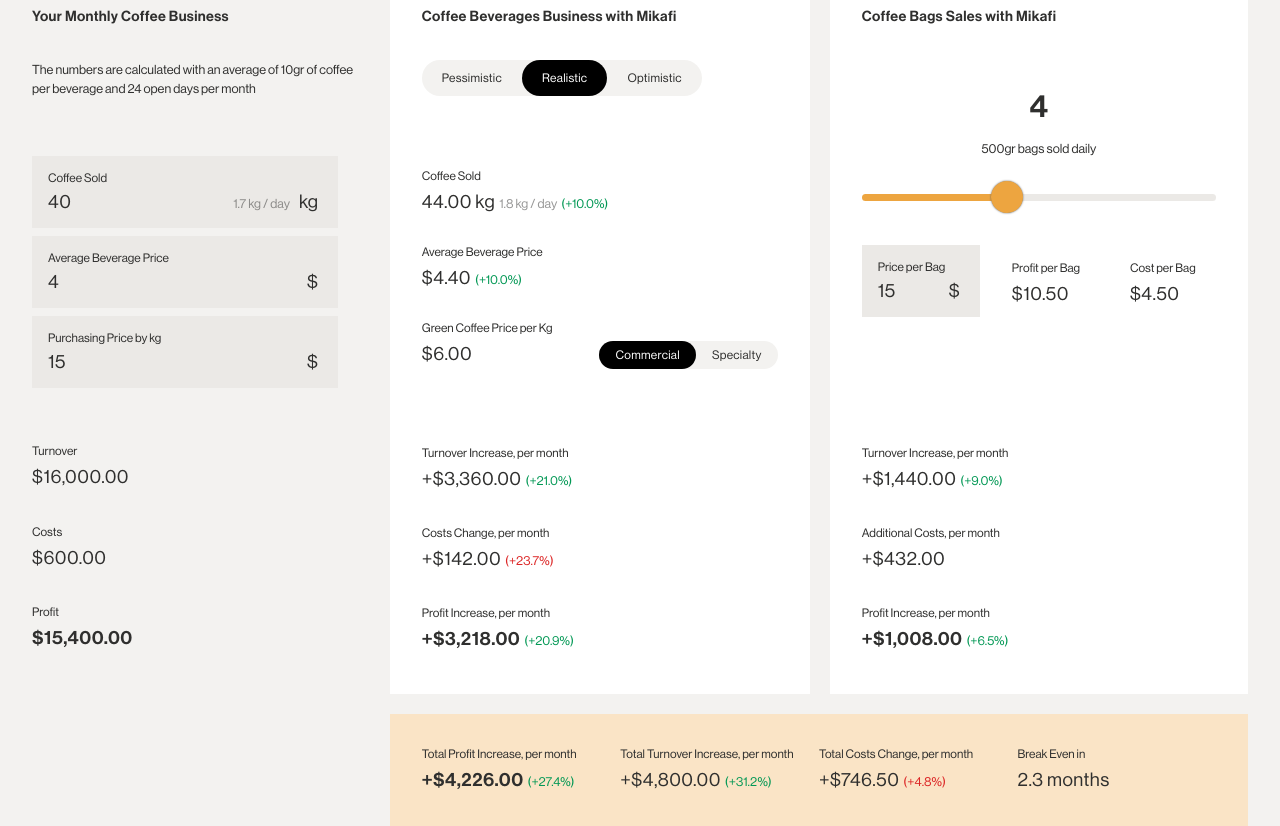
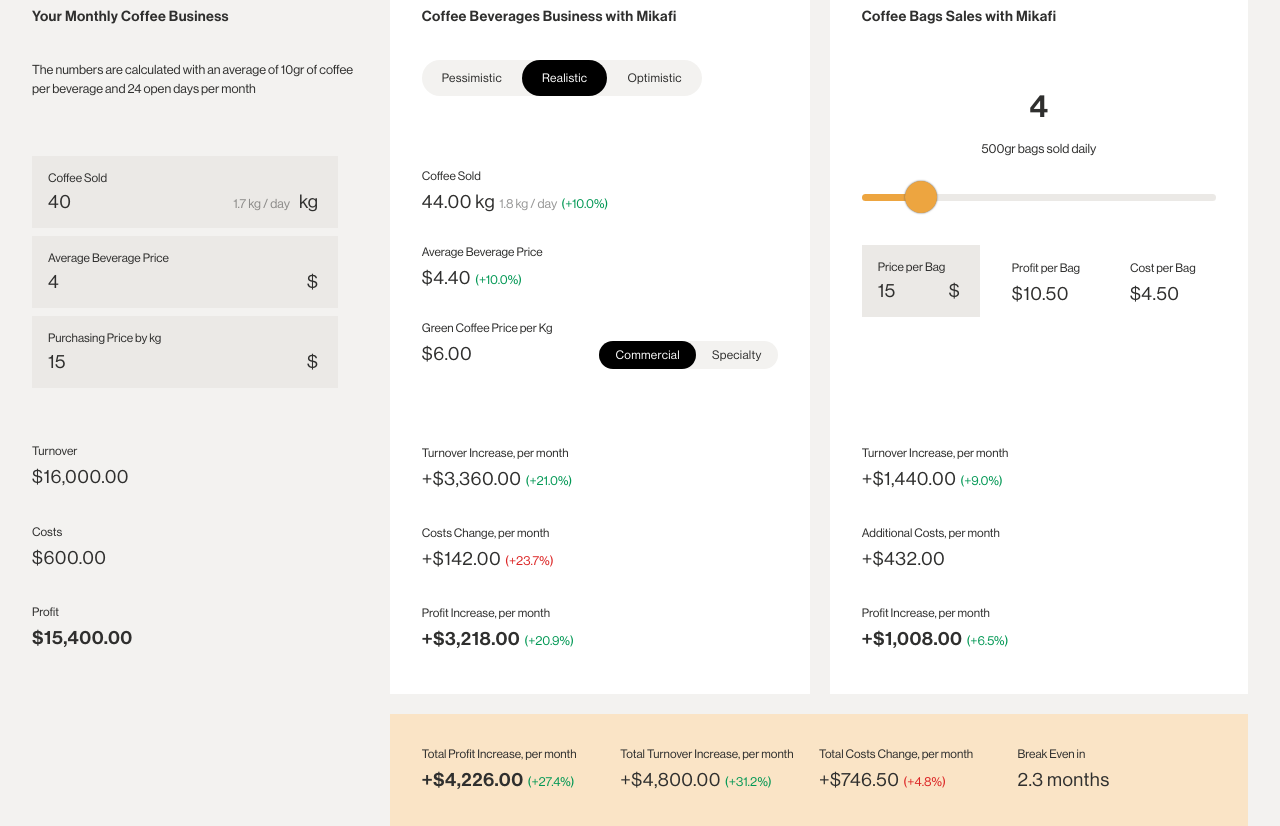
Before and after one commit to mikafi/Mikafi-Calculator, a React (Vite) app: page / in a window 1280 px wide. Built offline with nearby package versions, Linux system fonts and the light colour scheme.

Commit message:
Max slider

```diff
--- a/src/App.jsx
+++ b/src/App.jsx
@@ -239,7 +239,7 @@ function App() {
                     label="500gr bags sold daily"
                     value={4}
                     min={0}
-                    max={10}
+                    max={30}
                     onChange={setExpectedBagsSold}
                   ></Slider>
 
```
